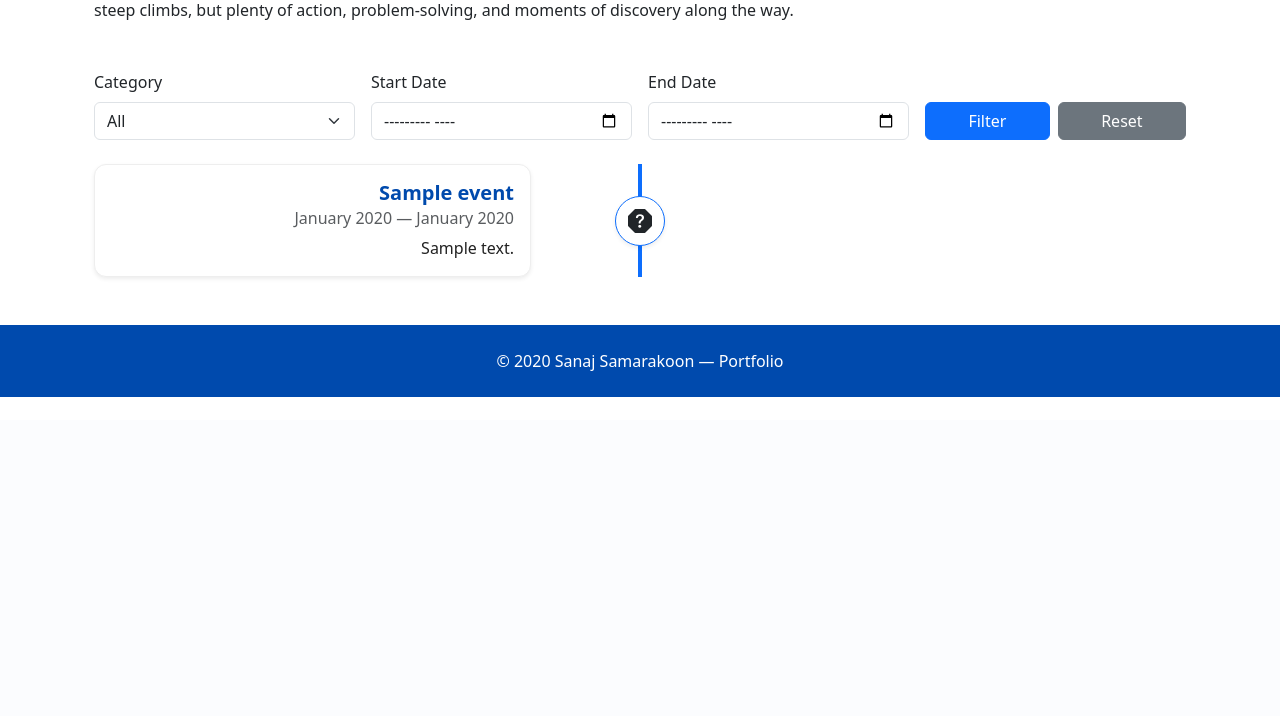
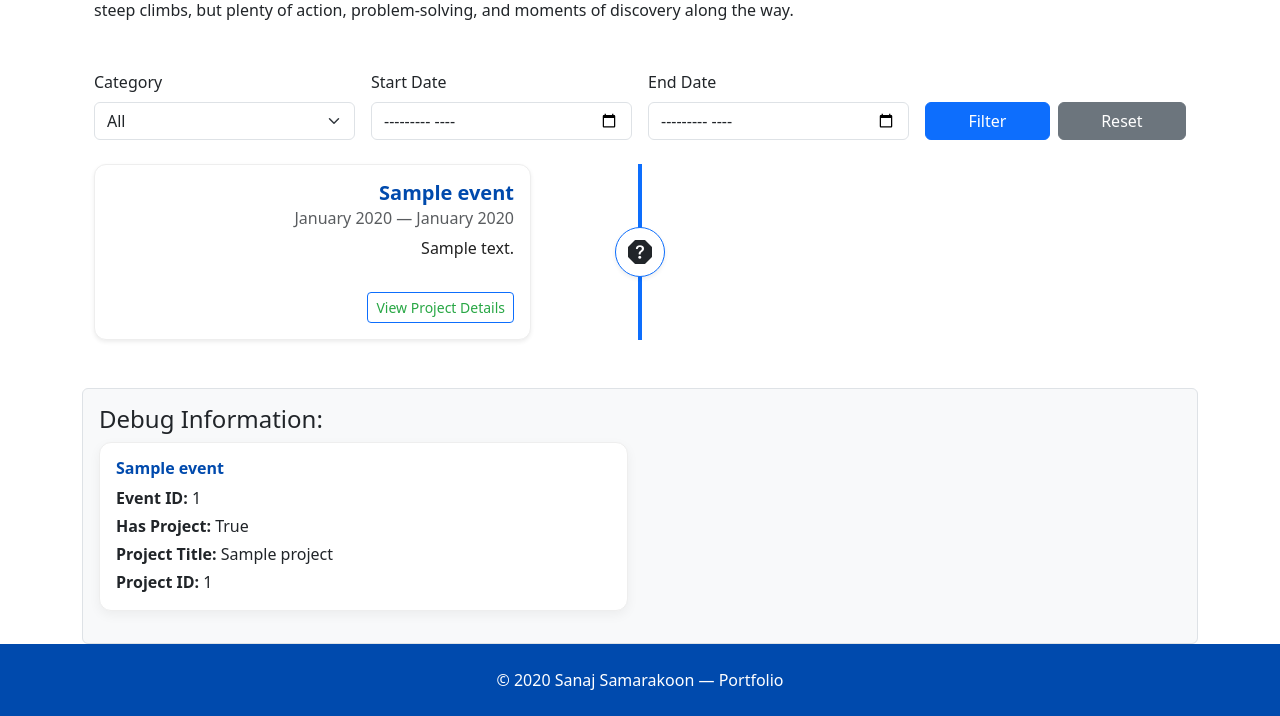
Before and after one commit to SanajSamarakoon/portfolio, a Python web app: template templates/about.html in a window 1280 px wide. Shown: the part 380-1096 px from the top of the page. Before the commit the page ends 777 px from the top, so only its background shows below. Run offline with Jinja, Linux system fonts and the light colour scheme; the template is opened without the code that fills it: most values are stand-ins (such as "Sample title", 1, 10 or a date in 2020).

Commit message:
Updated models, seed_projects, about.html

```diff
--- a/models.py
+++ b/models.py
@@ -47,6 +47,8 @@ class Project(db.Model):
     github_url = db.Column(db.String(250), default="#")
     timeline_event_id = db.Column(db.Integer, db.ForeignKey('timeline_events.id'))
 
+    # Relationship to TimelineEvent
+    timeline_event = db.relationship('TimelineEvent', backref=db.backref('projects', uselist=False))
     def __repr__(self):
         return f"<Project {self.title}>"
 
--- a/templates/about.html
+++ b/templates/about.html
@@ -74,7 +74,17 @@
           {{ event.start_date.strftime('%B %Y') }} — {{ event.end_date.strftime('%B %Y') }}
         </h6>
         <p class="card-text">{{ event.description }}</p>
+        <!-- Project Link Button -->
+        {% if event.project %}
+        <div class="mt-3">
+          <a href="{{ url_for('project_detail', project_id=event.project.id) }}"
+            class="btn btn-sm btn-outline-primary">
+            View Project Details
+          </a>
+        </div>
+        {% endif %}
       </div>
+
     </div>
 
     <!-- Icon Center -->
@@ -154,10 +164,39 @@
           {{ event.start_date.strftime('%B %Y') }} — {{ event.end_date.strftime('%B %Y') }}
         </h6>
         <p class="card-text">{{ event.description }}</p>
+        <!-- Project Link Button -->
+        {% if event.project %}
+        <div class="mt-3">
+          <a href="{{ url_for('project_detail', project_id=event.project.id) }}"
+            class="btn btn-sm btn-outline-primary">
+            View Project Details
+          </a>
+        </div>
+        {% endif %}
       </div>
     </div>
     {% endif %}
   </div>
   {% endfor %}
 </div>
+
+<!-- ===== DEBUG SECTION - TEMPORARY ===== -->
+<div class="container mt-5 p-3 bg-light border rounded">
+  <h4>Debug Information:</h4>
+  <div class="row">
+    {% for event in timeline %}
+    <div class="col-md-6 mb-3">
+      <div class="card">
+        <div class="card-body">
+          <h6 class="card-title">{{ event.title }}</h6>
+          <p class="mb-1"><strong>Event ID:</strong> {{ event.id }}</p>
+          <p class="mb-1"><strong>Has Project:</strong> {{ event.project is not none }}</p>
+          <p class="mb-1"><strong>Project Title:</strong> {% if event.project %}{{ event.project.title }}{% else %}None{% endif %}</p>
+          <p class="mb-0"><strong>Project ID:</strong> {% if event.project %}{{ event.project.id }}{% else %}None{% endif %}</p>
+        </div>
+      </div>
+    </div>
+    {% endfor %}
+  </div>
+</div>
 {% endblock %}
```
Also changed, not shown: seed_projects.py (+8 -4 lines).
